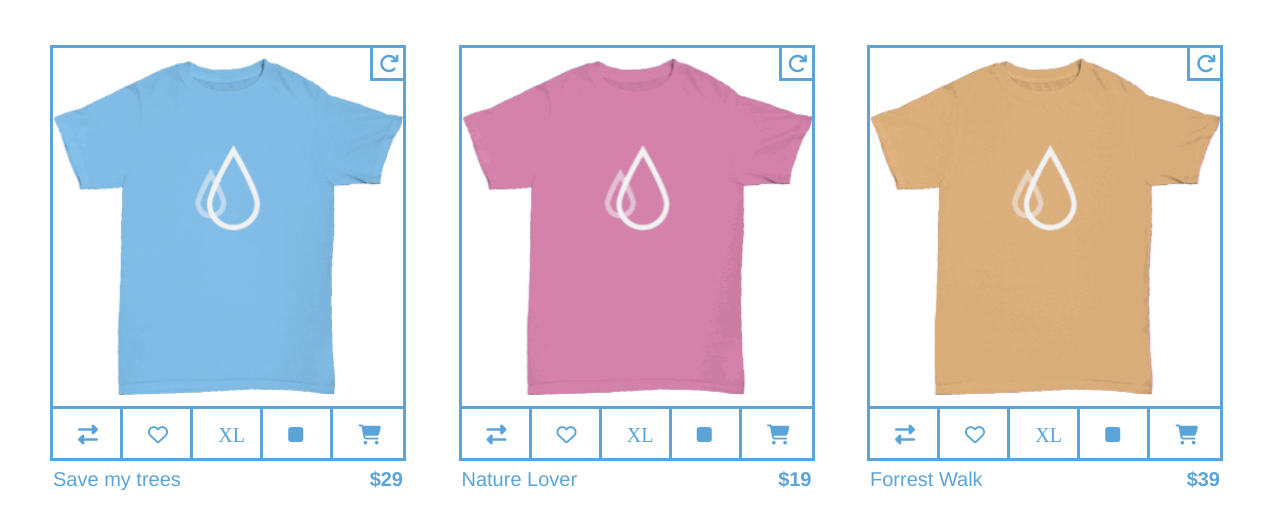
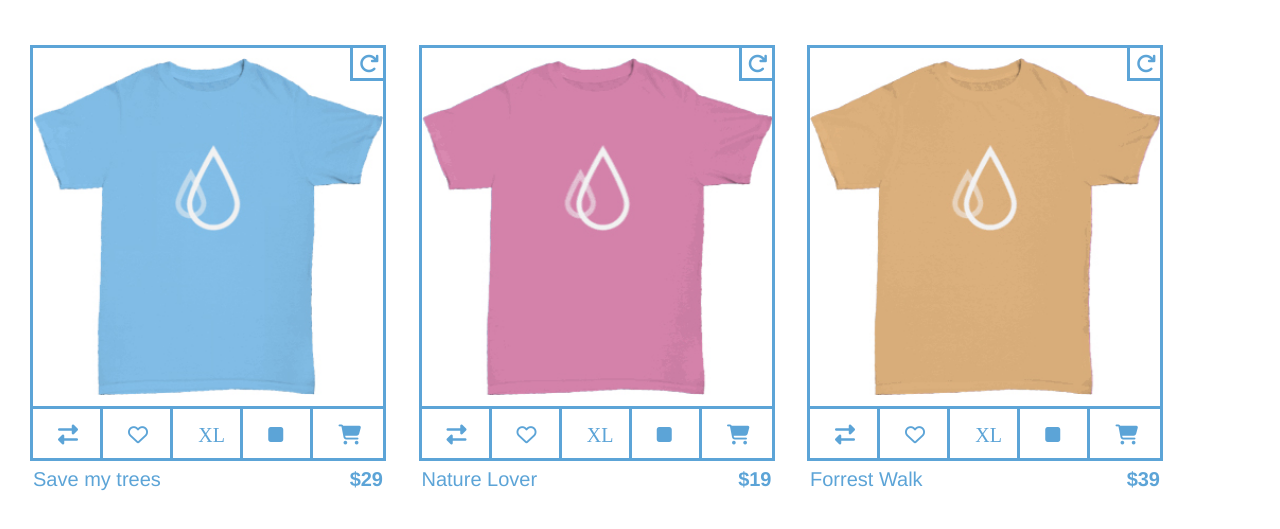
Before and after one commit to hboyd13/hboyd13.github.io, a plain HTML site: page tailoredshirt.html in a window 1280 px wide. Shown: the part 55-584 px from the top of the page. Drawn offline with Linux system fonts and the light colour scheme; files that its build step writes are made by us from their sources.

Commit message:
adjust alignment of shirt boxes

```diff
--- a/css/museumcss/style.scss
+++ b/css/museumcss/style.scss
@@ -16,13 +16,13 @@
   border: 3px solid #5CA4D7;
   display: inline-block;
   height: 41em;
-  margin-left: 5em;
+  margin-left: 3em;
   width: 35em; }
 .tshirt-box2, .tshirt-box3{
   display: inline-block;
   border: 3px solid #5CA4D7;
   height: 41em;
-  margin-left: 5em;
+  margin-left: 3em;
   margin-top: 5em;
   width: 35em;
 }
```
Also changed, not shown: css/museumcss/style.css.
